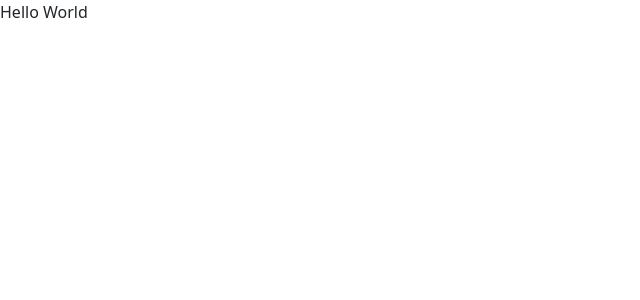
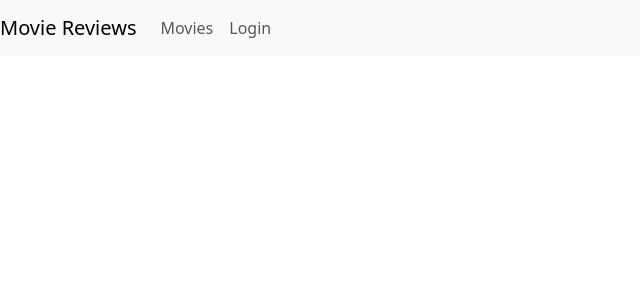
Before and after one commit to profvohra/movie_reviews_frontend, a React (Create React App) app: page / in a window 1280 px wide. Shown: the top 300 px of the page, without its empty margins (0-640 px from the left). Built offline with nearby package versions, Linux system fonts and the light colour scheme.

Commit message:
Chapter14

```diff
--- a/src/App.js
+++ b/src/App.js
@@ -2,10 +2,41 @@
 import { Routes, Route, NavLink } from "react-router-dom";
 import "bootstrap/dist/css/bootstrap.min.css";
 
+import AddReview from "./components/addReview";
+import MoviesList from "./components/moviesList";
+import Movie from "./components/movie";
+import Login from "./components/login";
+import Nav from "react-bootstrap/Nav";
+import Navbar from "react-bootstrap/Navbar";
+
 function App() {
+  const [user, setUser] = useState(null);
+
+  async function login(user = null) {
+    setUser(user);
+  }
+
+  async function logout() {
+    setUser(null);
+  }
+
   return (
     <div className="App">
-      <p>Hello World</p>
+      <Navbar bg="light" expand="lg">
+        <Navbar.Brand>Movie Reviews</Navbar.Brand>
+          <Navbar.Toggle aria-controls="basic-navbar-nav" />
+          <Navbar.Collapse id="basic-navbar-nav">
+            <Nav className="mr-auto">
+              <Nav.Link as={NavLink} to={"/movies"}>
+                Movies
+              </Nav.Link>
+              <Nav.Link as={NavLink} to={user ? "" : "/login"}>
+                {user ? "Logout User" : "Login"}
+              </Nav.Link>
+
+            </Nav>
+          </Navbar.Collapse>
+      </Navbar>
     </div>
   );
 }
--- /dev/null
+++ b/src/components/addReview.js
@@ -0,0 +1,11 @@
+import React from "react";
+
+function AddReview() {
+  return (
+    <div className="App">
+      Add Review
+    </div>
+  );
+}
+
+export default AddReview;
--- /dev/null
+++ b/src/components/login.js
@@ -0,0 +1,11 @@
+import React from "react";
+
+function Login() {
+  return (
+    <div className="App">
+      Login
+    </div>
+  );
+}
+
+export default Login;
--- /dev/null
+++ b/src/components/movie.js
@@ -0,0 +1,11 @@
+import React from "react";
+
+function Movie() {
+  return (
+    <div className="App">
+      Movie
+    </div>
+  );
+}
+
+export default Movie;
--- /dev/null
+++ b/src/components/moviesList.js
@@ -0,0 +1,11 @@
+import React from "react";
+
+function MoviesList() {
+  return (
+    <div className="App">
+      Movies List
+    </div>
+  );
+}
+
+export default MoviesList;
--- a/src/index.js
+++ b/src/index.js
@@ -3,12 +3,13 @@
 import './index.css';
 import App from './App';
 import reportWebVitals from './reportWebVitals';
+import { BrowserRouter } from "react-router-dom";
 
 const root = ReactDOM.createRoot(document.getElementById('root'));
 root.render(
-  <React.StrictMode>
+  <BrowserRouter>
     <App />
-  </React.StrictMode>
+  </BrowserRouter>
 );
 
 // If you want to start measuring performance in your app, pass a function
```
